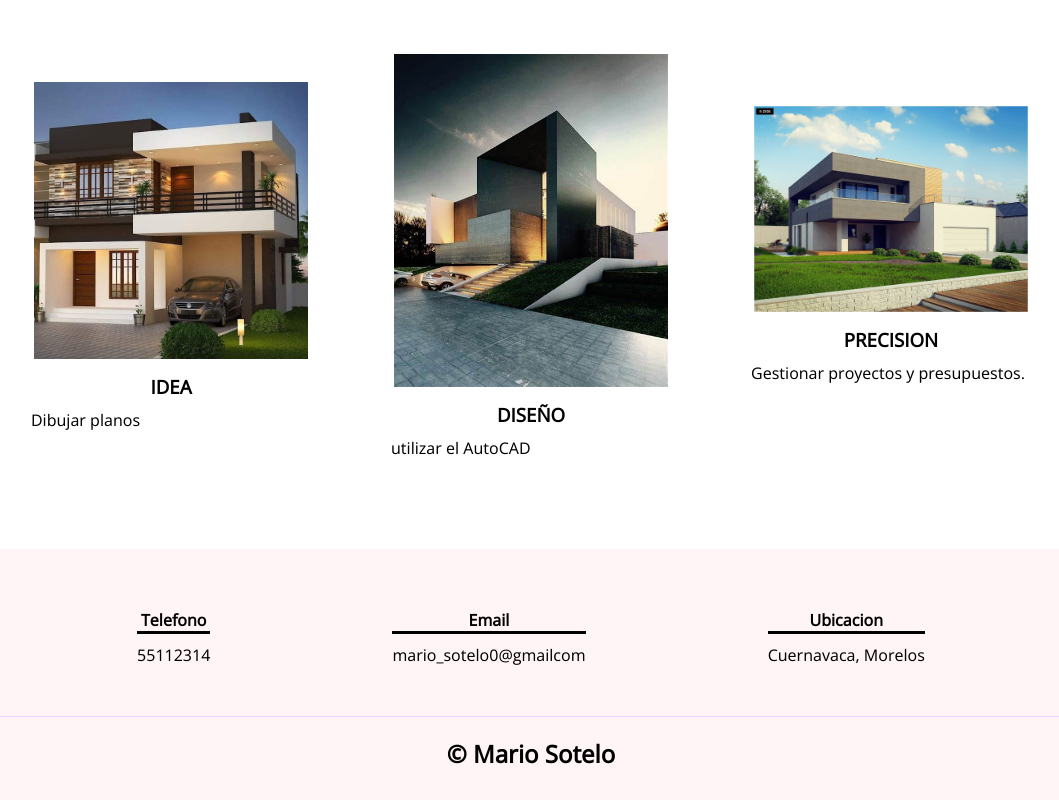
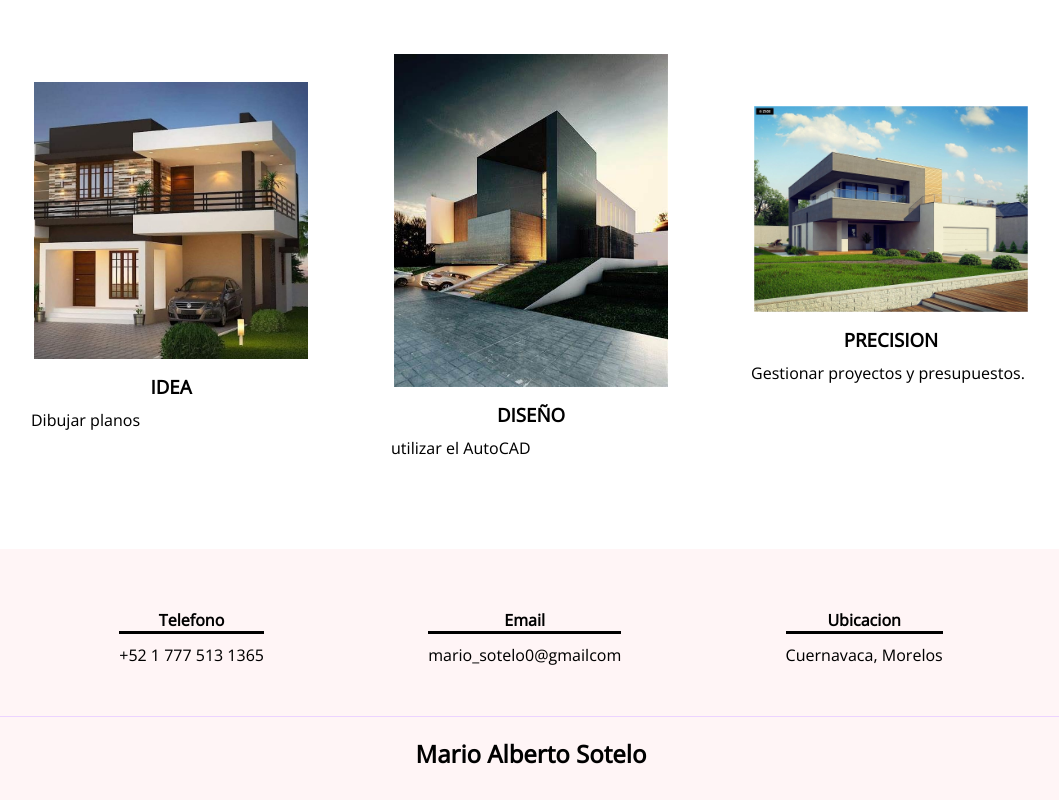
Before and after one commit to marioArquitecto/arquitecturademario, a plain HTML site: page index.html in a window 1280 px wide. Shown: the part 2434-3234 px from the top of the page, without its empty margins (109-1168 px from the left). Drawn offline with nearby package versions, Linux system fonts and the light colour scheme.

Commit message:
Add files via upload

```diff
--- a/index.html
+++ b/index.html
@@ -164,7 +164,7 @@
     <div class="contenedor-footer">
         <div class="content-foo">
             <h4>Telefono</h4>
-            <p>55112314</p>
+            <p>+52 1 777 513 1365</p>
         </div>
         <div class="content-foo">
             <h4>Email</h4>
@@ -176,7 +176,7 @@
         </div>
     </div>
 
-    <h2 class="titulo-final">&copy; Mario Sotelo </h2>
+    <h2 class="titulo-final"> Mario Alberto Sotelo </h2>
 </footer>
 
     </body>
```
